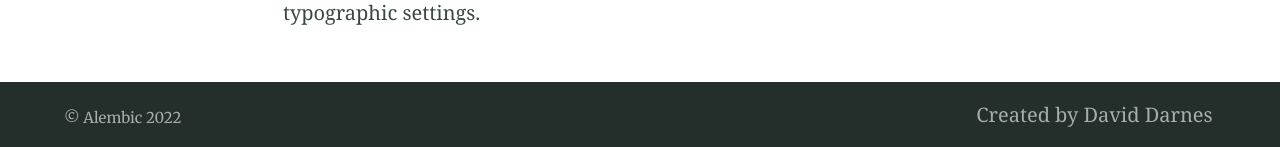
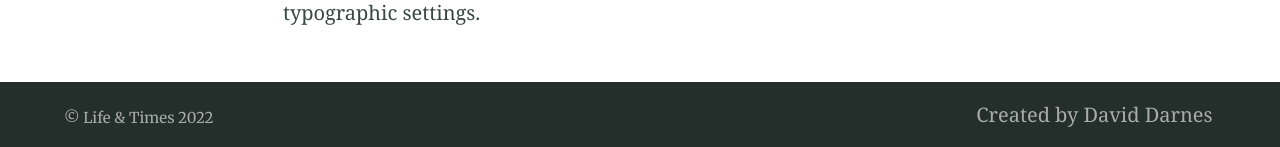
Before and after one commit to dovahkiin1995/dovahkiin1995.github.io, a Jekyll site: the page built from index.md, in a window 1280 px wide and 900 px high, scrolled down 4872 px. Shown: the part 750-897 px from the top of the window. Built offline with Jekyll 4.4.1, drawn with Linux system fonts in a browser that asks for light colours; some of the changed lines change nothing that is shown.

Commit message:
Update _config.yml

```diff
--- a/_config.yml
+++ b/_config.yml
@@ -93,13 +93,13 @@
 # 7. Site settings
 encoding: utf-8 # Make sure the encoding is right
 lang: en-GB # Set the site language
-title: "Alembic" # Site name or title, also used in jekyll-seo-tag
+title: "Life & Times" # Site name or title, also used in jekyll-seo-tag
 logo: "/assets/logos/logo.svg" # Site logo, also used in jekyll-seo-tag
-description: "Alembic is a starting point for Jekyll projects. Rather than starting from scratch, this boilerplate is designed to get the ball rolling immediately" # Site description and default description, also used in jekyll-seo-tag
-url: "https://alembic.darn.es" # Site url, also used in jekyll-seo-tag
+description: "Brief tale of a drifter." # Site description and default description, also used in jekyll-seo-tag
+url: "" # Site url, also used in jekyll-seo-tag
 baseurl: ""
 repo: "https://github.com/daviddarnes/alembic"
-email: "me@daviddarnes.com"
+email: "malyaban"
 # disqus: "alembic-1" # Blog post comments, uncomment the option and set the site ID from your Disqus account
 # date_format: "%-d %B %Y" # Blog post date formatting using placeholder formatting
 # google_analytics: ""
```
